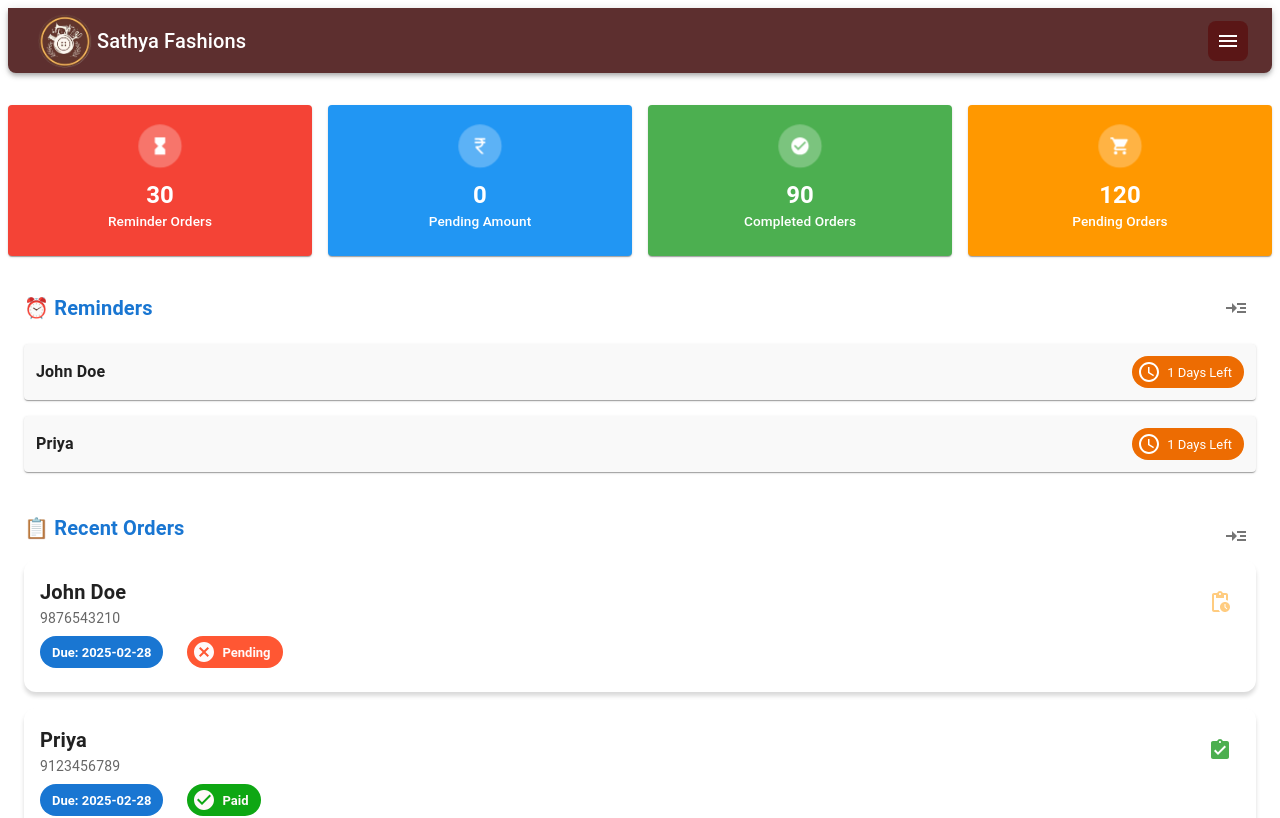
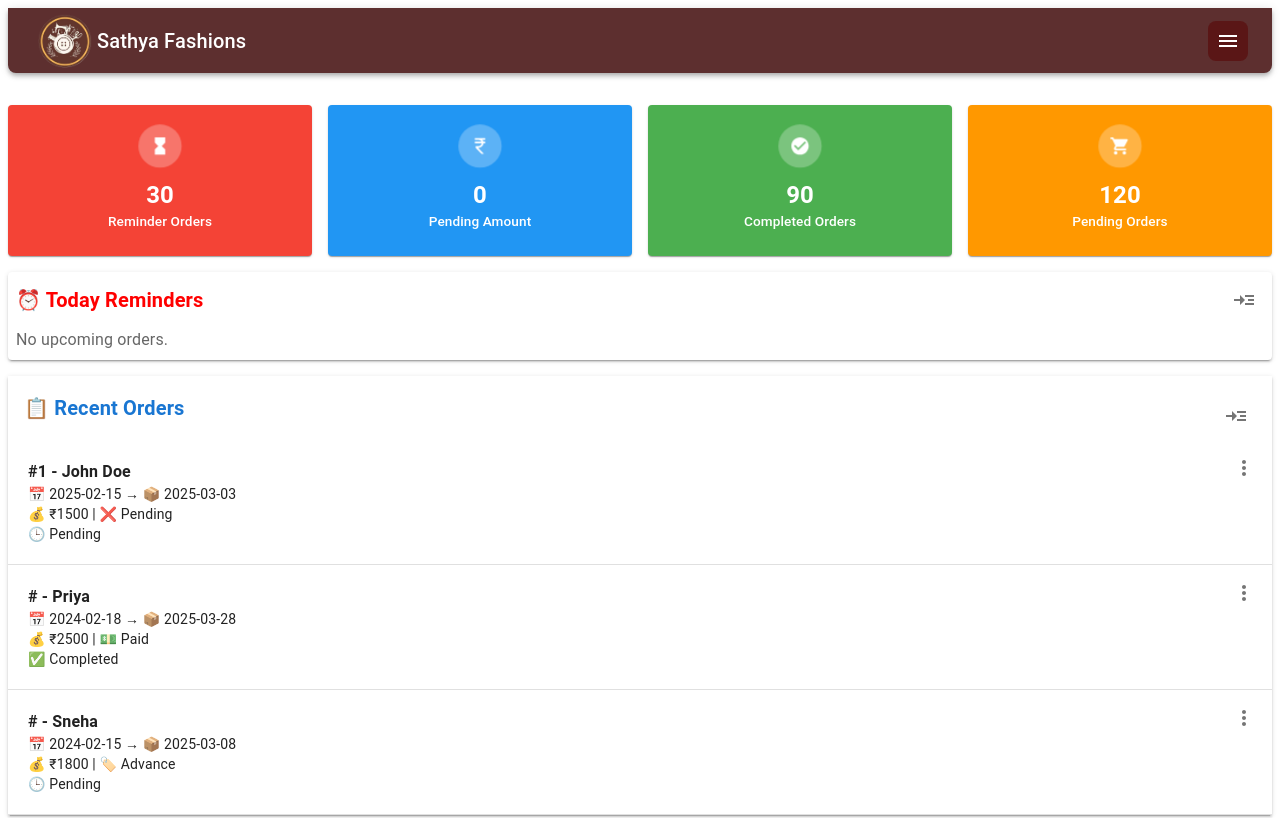
Before and after one commit to Subash-Student/Sathya-Fashions, a React (Create React App) app in the folder frontend/: page /dashBoard in a window 1280 px wide. Shown: the top 818 px of the page. Built offline with nearby package versions, Linux system fonts and the light colour scheme.

Commit message:
six ui issues and setup redux store

```diff
--- a/frontend/src/components/Navbar.jsx
+++ b/frontend/src/components/Navbar.jsx
@@ -23,7 +23,7 @@ const Navbar = () => {
   return (
     <>
       {/* Top App Bar */}
-      <AppBar position="sticky" sx={{ background: "#5d2f2f",borderRadius:"0px 0px 8px 8px" }}>
+      <AppBar  position="sticky" sx={{ background: "#5d2f2f",borderRadius:"0px 0px 8px 8px" }}>
         <Toolbar >
           {/* Logo and Shop Name */}
           <img src={"logo2.png"} onClick={()=>navigate("/dashBoard")} alt="Tailor Shop" style={{ height: 55, margin: 5 }} />
--- a/frontend/src/components/OrderDetails.jsx
+++ b/frontend/src/components/OrderDetails.jsx
@@ -1,7 +1,7 @@
 import React from "react";
 import { useParams, useNavigate } from "react-router-dom";
-import { Box, Typography, Button, Card, CardMedia, Stack, Divider, Chip, IconButton } from "@mui/material";
-import { ArrowBack, Edit, CalendarToday, AttachMoney, Done, Close, AccessTime } from "@mui/icons-material";
+import { Box, Typography, Card, CardMedia, Stack, Divider, Chip, IconButton } from "@mui/material";
+import {  Edit, CalendarToday,  AccessTime } from "@mui/icons-material";
 import CancelIcon from '@mui/icons-material/Cancel';
 import {
    CheckCircle,
--- a/frontend/src/components/OrderList.jsx
+++ b/frontend/src/components/OrderList.jsx
@@ -4,6 +4,7 @@ import {
   Card,
   CardContent,
   Typography,
+  Box,
   Grid,
   IconButton,
   Drawer,
@@ -11,6 +12,7 @@ import {
   MenuItem,
   Select,
   FormControl,
+  Divider,
   InputLabel,
 } from "@mui/material";
 import FilterListIcon from "@mui/icons-material/FilterList";
@@ -57,7 +59,7 @@ const OrderList = () => {
     {
       id: "12346",
       name: "Jane Smith",
-      orderDate: "2024-02-14",
+      orderDate: "2024-02-12",
       deliveryDate: "2024-02-20",
       amount: 1800,
       orderStatus: "Pending",
@@ -118,11 +120,12 @@ const OrderList = () => {
     console.log(`Selected option: ${option} for order:`, selectedOrder);
     handleMenuClose();
   };
+let prevDate;
 
   return (
-    <Card sx={{ maxWidth: 600, mx: "auto", mt: 0, p: 2, borderRadius: 2, boxShadow: 3 }}>
-      <Typography variant="h5" fontWeight="bold" textAlign="center">
-        <ReceiptIcon sx={{ color: "#4CAF50", verticalAlign: "middle", mr: 1, paddingBottom: "5px" }} />
+    <Card sx={{ maxWidth: 600, mx: "auto", mt: 0.5, p: 0, borderRadius: 2, boxShadow: 3 }}>
+      <Typography p={1} variant="h5" fontWeight="bold" textAlign="center">
+        <ReceiptIcon sx={{ color: "#4CAF50", verticalAlign: "middle", mr: 1, paddingBottom: "5px", }} />
         Orders
       </Typography>
       <CardContent>
@@ -200,36 +203,60 @@ const OrderList = () => {
           </Drawer>
         </div>
 
-        <Grid container spacing={2} mt={2}>
-          {filteredOrders.map((order) => (
+
+        <Grid container spacing={0} mt={0}>
+      {filteredOrders.map((order) => {
+        const showDivider = prevDate !== order.orderDate;
+        prevDate = order.orderDate;
+
+        return (
           <Grid item xs={12} key={order.id}>
-              <Card  sx={{ p: 2, borderRadius: 2, boxShadow: 2, position: "relative" }}>
-                {/* Three-dot icon */}
+            {showDivider && (
+              <Box m={1} display="flex" alignItems="center">
+                <Box flexGrow={1}>
+                  <Divider />
+                </Box>
+                <Box px={2}>
+                  <Typography variant="body2" color="textSecondary">
+                    {order.orderDate}
+                  </Typography>
+                </Box>
+                <Box flexGrow={1}>
+                  <Divider />
+                </Box>
+              </Box>
+            )}
+            <Card sx={{ p: 2, borderRadius: 0, boxShadow: 0, position: "relative" }}>
               <IconButton
-                  sx={{ position: "absolute", top: 8, right: 8 }}
+                sx={{ position: "absolute", right: 8 }}
                 onClick={(e) => handleMenuClick(e, order)}
               >
                 <MoreVertIcon />
               </IconButton>
 
-                <Typography onClick={()=>navigate(`/order/${order.id}`)} fontWeight="bold">#{order.id} - {order.name}</Typography>
-                <Typography variant="body2">📅 {order.orderDate} → 📦 {order.deliveryDate}</Typography>
+              <Typography onClick={() => navigate(`/order/${order.id}`)} fontWeight="bold">
+                #{order.id} - {order.name}
+              </Typography>
               <Typography variant="body2">
-                  💰 ₹{order.amount} |{" "}
-                  {order.paymentStatus === "Paid"
+                📅 {order.orderDate} → 📦 {order.deliveryDate}
+              </Typography>
+              <Typography variant="body2">
+                💰 ₹{order.amount} |{' '}
+                {order.paymentStatus === 'Paid'
                   ? `💵 ${order.paymentStatus}`
-                    : order.paymentStatus === "Advance"
+                  : order.paymentStatus === 'Advance'
                   ? `🏷️ ${order.paymentStatus}`
                   : `❌ ${order.paymentStatus}`}
               </Typography>
               <Typography variant="body2">
-                  {order.orderStatus === "Completed"
+                {order.orderStatus === 'Completed'
                   ? `✅ ${order.orderStatus}`
                   : `🕒 ${order.orderStatus}`}
               </Typography>
             </Card>
           </Grid>
-          ))}
+        );
+      })}
     </Grid>
 
         {/* Menu for three-dot options */}
--- a/frontend/src/components/RecentOrders.jsx
+++ b/frontend/src/components/RecentOrders.jsx
@@ -1,15 +1,12 @@
-import React, { useState } from "react";
+
 import {useNavigate} from "react-router-dom"
 import {
-  Card, CardContent, Typography, Grid, IconButton,
-  Box, Chip, Divider, Tooltip, Stack
+  Card, Typography, Grid, IconButton,
+  Box, Divider, Stack
 } from "@mui/material";
-import {
-  AccessTime, CheckCircle,
-  AssignmentTurnedIn,  PendingActions
-} from "@mui/icons-material";
-import CancelIcon from '@mui/icons-material/Cancel';
+
 import ReadMoreIcon from '@mui/icons-material/ReadMore';
+import MoreVertIcon from "@mui/icons-material/MoreVert";
 
 const RecentOrders = ({ orders }) => {
 
@@ -17,10 +14,10 @@ const RecentOrders = ({ orders }) => {
   const navigate = useNavigate();
 
   return (
-    <Box sx={{ mt: 3, px: 2 }}>
+    <Box sx={{ mt: 2, px: 0,boxShadow:2 }}>
 
 
-     <Stack direction="row" justifyContent="space-between" alignItems="center">
+     <Stack sx={{ m: 0,p:2,pb:0 }} direction="row" justifyContent="space-between" alignItems="center">
      <Typography color="primary" variant="h6" sx={{ fontWeight: "bold", mb: 2 }}>
       📋  Recent Orders
       </Typography>
@@ -32,70 +29,34 @@ const RecentOrders = ({ orders }) => {
 
 
       {orders.map((order, index) => (
-        <Card
+         <Grid item xs={12} key={order.id}>
+         <Card  sx={{ p: 2.5, borderRadius: 0, boxShadow: 0, position: "relative" }}>
+           {/* Three-dot icon */}
+           <IconButton
+             sx={{ position: "absolute", top: 8, right: 8 }}
+            //  onClick={(e) => handleMenuClick(e, order)}
+           >
+             <MoreVertIcon />
+           </IconButton>
 
-          key={index}
-          sx={{
-            mb: 2,
-            borderRadius: "12px",
-            boxShadow: "0px 4px 4px rgba(0,0,0,0.15)",
-            transition: "transform 0.2s ease-in-out",
-            bgcolor: "#fff",
-            "&:active": { transform: "scale(0.98)" } // Subtle press effect
-          }}
-          onClick={() => navigate(`/order/${order.id}`)}
-        >
-          <CardContent>
-            <Grid container alignItems="center" spacing={2}>
-              {/* Name & Phone */}
-              <Grid item xs={6}>
-                <Typography variant="h6" sx={{ fontWeight: "bold" }}>
-                  {order.name}
-                </Typography>
-                <Typography variant="body2" color="text.secondary">
-                  {order.phone}
-                </Typography>
-              </Grid>
-
-              {/* Order Status with Icons */}
-              <Grid item xs={6} textAlign="right">
-                <Tooltip title={order.orderStatus}>
-                  <IconButton>
-                    {order.orderStatus === "Pending" && <PendingActions sx={{ color: "#FFCC80" }} />}
-                    {order.orderStatus === "Completed" && <AssignmentTurnedIn sx={{ color: "#4CAF50" }} />}
-
-                  </IconButton>
-                </Tooltip>
-              </Grid>
-            </Grid>
-
-            {/* Payment Status & Delivery Info */}
-            <Stack direction="row" spacing={3} sx={{ mt: 1 }}>
-
-              <Chip
-                label={`Due: ${order.deliveryDate}`}
-                color="primary"
-                sx={{ fontWeight: "bold" }}
-              />
-              <Chip
-                icon={
-                  order.paymentStatus === "Pending" ? <CancelIcon color="white" /> :
-                  order.paymentStatus === "Advance" ? <AccessTime color="white" /> :
-                  <CheckCircle color="white" />
-                }
-                label={order.paymentStatus}
-                sx={{
-                  bgcolor:
-                    order.paymentStatus === "Pending" ? "#FF5733" :
-                    order.paymentStatus === "Advance" ? "#FFC107" :
-                    "#0ea713",
-                  color: "#fff9f9",
-                  fontWeight: "bold",
-                }}
-              />
-            </Stack>
-          </CardContent>
-        </Card>
+           <Typography onClick={()=>navigate(`/order/${order.id}`)} fontWeight="bold">#{order.id} - {order.name}</Typography>
+           <Typography variant="body2">📅 {order.orderDate} → 📦 {order.deliveryDate}</Typography>
+           <Typography variant="body2">
+             💰 ₹{order.amount} |{" "}
+             {order.paymentStatus === "Paid"
+               ? `💵 ${order.paymentStatus}`
+               : order.paymentStatus === "Advance"
+               ? `🏷️ ${order.paymentStatus}`
+               : `❌ ${order.paymentStatus}`}
+           </Typography>
+           <Typography variant="body2">
+             {order.orderStatus === "Completed"
+               ? `✅ ${order.orderStatus}`
+               : `🕒 ${order.orderStatus}`}
+           </Typography>
+         </Card>
+         <Divider />
+       </Grid>
       ))}
     </Box>
   );
--- a/frontend/src/components/Remainders.jsx
+++ b/frontend/src/components/Remainders.jsx
@@ -1,4 +1,4 @@
-import { Card, Typography, Chip, Stack ,IconButton} from "@mui/material";
+import { Card,Box,Divider, Typography, Chip, Stack ,IconButton} from "@mui/material";
 import AccessTimeIcon from "@mui/icons-material/AccessTime";
 import WarningIcon from "@mui/icons-material/Warning";
 import CheckCircleIcon from "@mui/icons-material/CheckCircle";
@@ -13,22 +13,43 @@ const Reminders = ({ orders }) => {
 
   // Filter upcoming due orders
   const today = new Date();
-  const upcomingOrders = orders.filter(order => {
+const upcomingOrders = orders
+  .filter(order => {
     const deliveryDate = new Date(order.deliveryDate);
-    return deliveryDate >= today;
-  }).sort((a, b) => new Date(a.deliveryDate) - new Date(b.deliveryDate));
+    const reminderDate = new Date(order.reminderDate);
+
+    return (
+      deliveryDate >= reminderDate &&
+      reminderDate.toDateString() === today.toDateString()
+    );
+  })
+  .sort((a, b) => new Date(a.deliveryDate) - new Date(b.deliveryDate));
+
+console.log(upcomingOrders);
 
   return (
-    <Card sx={{ mt: 2, p: 2,boxShadow: 'none' }} >
+    <Card sx={{ mt: 2, p: 1,boxShadow: 2 }} >
 
      <Stack direction="row" justifyContent="space-between" alignItems="center">
-     <Typography variant="h6" fontWeight="bold" color="primary">⏰ Reminders</Typography>
+     <Typography variant="h6" fontWeight="bold" color="red">⏰ Today Reminders</Typography>
         <IconButton onClick={()=>navigate("/orders")}>
           <ReadMoreIcon />
         </IconButton>
       </Stack>
 
-
+      {/* <Box m={1} display="flex" alignItems="center">
+                <Box flexGrow={1}>
+                  <Divider />
+                </Box>
+                <Box px={2}>
+                  <Typography variant="body2" color="textSecondary">
+                    Today
+                  </Typography>
+                </Box>
+                <Box flexGrow={1}>
+                  <Divider />
+                </Box>
+              </Box> */}
 
       {upcomingOrders.length > 0 ? (
         upcomingOrders.map(order => {
--- a/frontend/src/pages/DashBoard.jsx
+++ b/frontend/src/pages/DashBoard.jsx
@@ -1,68 +1,21 @@
 import React from "react";
 import Navbar from "../components/Navbar";
 import SummaryCards from "../components/SummaryCard";
+import {  useSelector } from "react-redux";
 import RecentOrders from "../components/RecentOrders";
 import Reminders from "../components/Remainders";
 import PaymentStatusChart from "../components/PaymentStatusChart";
 
-const sampleOrders = [
-    {
-        id: "1",
-        name: "John Doe",
-        phone: "9876543210",
-        orderDate: "2025-02-15",
-        deliveryDate: "2025-02-28",
-        dressPhoto: "/images/dress1.jpg",
-        voiceNote: "/audio/voice1.mp3",
-        modelBlouseGiven: true,
-        paymentStatus: "Pending",
-        withLining: true,
-        amount: "1500",
-        orderStatus: "Pending",
-        reminderDays: 3,
-      advanceAmount:500,
-
-    },
-    {
-      name: "Priya",
-      phone: "9123456789",
-      orderDate: "2024-02-18",
-      deliveryDate: "2025-02-28",
-      paymentStatus: "Paid",
-      orderStatus: "Completed",
-      dressPhoto: "/images/dress1.jpg",
-        voiceNote: "/audio/voice1.mp3",
-      amount: 2500,
-      withLining: false,
-      modelBlouseGiven: true,
-      advanceAmount:500,
-
-    },
-    {
-      name: "Sneha",
-      phone: "9988776655",
-      orderDate: "2024-02-15",
-      deliveryDate: "2024-02-28",
-      paymentStatus: "Advance",
-      dressPhoto: "/images/dress1.jpg",
-      voiceNote: "/audio/voice1.mp3",
-      orderStatus: "Pending",
-      amount: 1800,
-      advanceAmount:500,
-      withLining: true,
-      modelBlouseGiven: false,
-    },
-  ];
-
 
 const DashBoard = () => {
+  const orders = useSelector((state)=>state.orders.orders)
   return (
     <>
       <Navbar />
       <SummaryCards totalOrders={120} pendingOrders={30} completedOrders={90} pendingAmount={15000} />
-      <Reminders orders={sampleOrders} />
-      <RecentOrders orders={sampleOrders}/>
-     <PaymentStatusChart orders={sampleOrders}/>
+      <Reminders orders={orders} />
+      <RecentOrders orders={orders}/>
+     <PaymentStatusChart orders={orders}/>
     </>
   );
 };
--- /dev/null
+++ b/frontend/src/redux/orderSlice.js
@@ -0,0 +1,82 @@
+import {createSlice} from "@reduxjs/toolkit";
+
+const sampleOrders = [
+    {
+        id: "1",
+        name: "John Doe",
+        phone: "9876543210",
+        orderDate: "2025-02-15",
+        deliveryDate: "2025-03-03",
+        reminderDate: "2025-03-01",
+        dressPhoto: "/images/dress1.jpg",
+        voiceNote: "/audio/voice1.mp3",
+        modelBlouseGiven: true,
+        paymentStatus: "Pending",
+        withLining: true,
+        amount: "1500",
+        orderStatus: "Pending",
+        reminderDays: 3,
+      advanceAmount:500,
+
+    },
+    {
+      name: "Priya",
+      phone: "9123456789",
+      orderDate: "2024-02-18",
+      deliveryDate: "2025-03-28",
+      reminderDate: "2025-03-01",
+      paymentStatus: "Paid",
+      orderStatus: "Completed",
+      dressPhoto: "/images/dress1.jpg",
+        voiceNote: "/audio/voice1.mp3",
+      amount: 2500,
+      withLining: false,
+      modelBlouseGiven: true,
+      advanceAmount:500,
+
+    },
+    {
+      name: "Sneha",
+      phone: "9988776655",
+      orderDate: "2024-02-15",
+      deliveryDate: "2025-03-08",
+      reminderDate: "2025-03-01",
+      paymentStatus: "Advance",
+      dressPhoto: "/images/dress1.jpg",
+      voiceNote: "/audio/voice1.mp3",
+      orderStatus: "Pending",
+      amount: 1800,
+      advanceAmount:500,
+      withLining: true,
+      modelBlouseGiven: false,
+    },
+  ];
+
+
+const initialState = {
+    orders:sampleOrders
+}
+
+
+const orderSlice = createSlice({
+    name:"orders",
+    initialState,
+});
+
+
+
+const paymentFilterSlice = createSlice({
+    name:"paymentFilterOptions",
+    initialState:{ filterOptions:{date: "", status: ""} },
+    reducers:{
+        setFilterOptions:(state,action)=>{
+            state.filterOptions = action.payload;
+        }
+    }
+})
+
+
+
+export const { setFilterOptions } = paymentFilterSlice.actions;
+export const orderReducer = orderSlice.reducer;
+export const paymentFilterReducer = paymentFilterSlice.reducer
--- a/frontend/src/redux/store.js
+++ b/frontend/src/redux/store.js
@@ -1,9 +1,10 @@
 import { configureStore } from "@reduxjs/toolkit";
-// import orderReducer from "./orderSlice";
+import  { orderReducer,paymentFilterReducer } from "./orderSlice";
 
 export const store = configureStore({
   reducer: {
-    // orders: orderReducer,
+    orders: orderReducer,
+    paymentFilterOptions:paymentFilterReducer
   },
 });
 
```
Also changed, not shown: frontend/src/components/PaymentDetails.jsx (+32 -29 lines), frontend/src/components/PaymentStatusChart.jsx (+12 -3 lines). Lines whose indentation alone changed are shown as unchanged.
